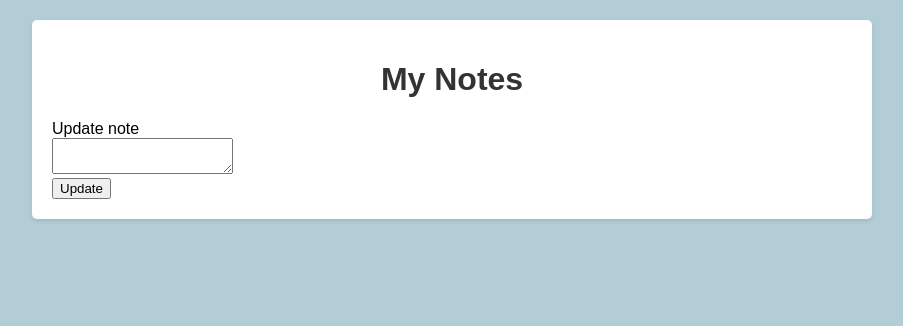
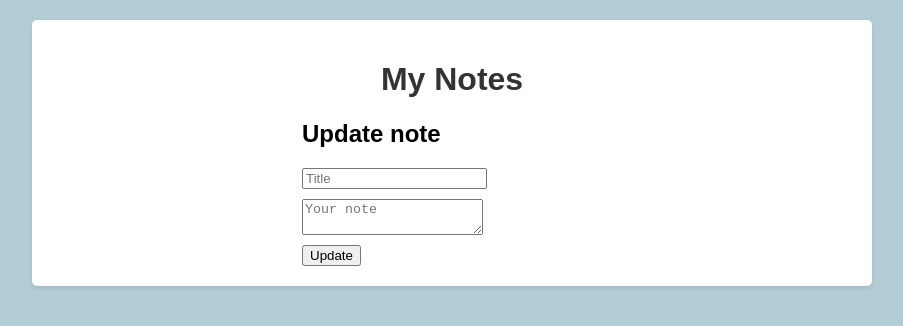
Before and after one commit to koki3000/notes-react, a React (Create React App) app: page /update/1 in a window 1280 px wide. Shown: the top 326 px of the page, without its empty margins (188-1091 px from the left). Built offline with nearby package versions, Linux system fonts and the light colour scheme; no server answers.

Commit message:
Modified forms and added title to notes

```diff
--- a/src/App.css
+++ b/src/App.css
@@ -47,3 +47,24 @@ body {
 .note:nth-child(even) p {
   color: white;
 }
+
+.form-container {
+  width: 300px;
+  margin: 0 auto;
+}
+
+.form-container label,
+.form-container input,
+.form-container textarea {
+  display: block;
+  margin-bottom: 10px;
+}
+
+.form-container input[type="submit"] {
+  width: 100%;
+  background-color: #4CAF50;
+  color: #fff;
+  border: none;
+  padding: 10px;
+  cursor: pointer;
+}
--- a/src/pages/Add.js
+++ b/src/pages/Add.js
@@ -3,11 +3,16 @@ import { useNavigate } from "react-router-dom";
 
 export default function Add() {
 
-    const [note, setNote] = useState("")
+    const [note, setNote] = useState({})
     const navigate = useNavigate()
 
     function handleChange(event) {
-        setNote(event.target.value)
+        const {name, value} = event.target
+        setNote(prevNote => ({
+            ...prevNote,
+            [name]: value
+        })
+        )
     }
 
     async function handleSubmit(event) {
@@ -15,7 +20,8 @@ export default function Add() {
         await fetch('http://127.0.0.1:8000/note/add/', {
             method: 'POST',
             body: JSON.stringify({
-                   content: note,
+                    title: note.title,
+                    content: note.content
                 }),
             headers: {
                'Content-type': 'application/json; charset=UTF-8',
@@ -24,15 +30,21 @@ export default function Add() {
         navigate("/")
     }
     return (
-        <div>
+        <div className='form-container'>
+            <h2> Add note </h2>
             <form onSubmit={handleSubmit}>
-                <div> Add note </div>
+                <input
+                     placeholder='Title'
+                     onChange={handleChange}
+                     name='title'
+                     value={note.title}>
+                </input>
                 <textarea
                     placeholder='Your note'
                     onChange={handleChange}
-                    value={note}>
+                    name='content'
+                    value={note.content}>
                 </textarea>
-
                 <div>
                     <button type='submit'> Add </button>
                 </div>
--- a/src/pages/Main.js
+++ b/src/pages/Main.js
@@ -35,7 +35,7 @@ export default function Main()
    var myNotes = notes.map(note => {
       return (
          <div key={note.id}  className='note'>
-            <h2>{note.id}</h2>
+            <h2>{note.title}</h2>
             <p>{note.content}</p>
             <button onClick={() =>  navigate(`/update/${note.id}/`)}>Update</button>
             <button onClick={() =>  deleteNote(note.id)}>Delete</button>
--- a/src/pages/Update.js
+++ b/src/pages/Update.js
@@ -2,19 +2,23 @@ import React, { useState, useEffect } from 'react';
 import { useNavigate, useParams  } from 'react-router-dom';
 
 export default function Update({ route, navigation }) {
-    const { id } = useParams();
-    const [note, setNote] = useState("")
+    const { id } = useParams()
+    const [note, setNote] = useState({})
     const navigate = useNavigate()
 
     useEffect( () => {
         fetch(`http://127.0.0.1:8000/note/${id}/`)
          .then((response) => response.json())
-         .then((data) => setNote(data.content))
+         .then((data) => setNote(data))
          .catch((err) => console.log(err.message));
     }, [id])
 
     function handleChange(event) {
-        setNote(event.target.value)
+        const {name, value} = event.target
+        setNote(prevNote => ({
+            ...prevNote,
+            [name]: value
+        }))
     }
 
     async function handleSubmit(event) {
@@ -22,7 +26,8 @@ export default function Update({ route, navigation }) {
         await fetch(`http://127.0.0.1:8000/note/update/${id}/`, {
             method: 'PUT',
             body: JSON.stringify({
-                content: note,
+                title: note.title,
+                content: note.content
             }),
             headers: {
                 'Content-type': 'application/json; charset=UTF-8',
@@ -32,17 +37,25 @@ export default function Update({ route, navigation }) {
     }
 
     return (
+        <div className='form-container'>
+            <h2> Update note </h2>
             <form onSubmit={handleSubmit}>
-            <div> Update note </div>
+                <input
+                     placeholder='Title'
+                     onChange={handleChange}
+                     name='title'
+                     value={note.title}>
+                </input>
                 <textarea
-                type='textfield'
+                    placeholder='Your note'
                     onChange={handleChange}
-                value={note}>
+                    name='content'
+                    value={note.content}>
                 </textarea>
                 <div>
                     <button type='submit'> Update </button>
                 </div>
             </form>
-
+        </div>
     )
 }
```
Lines whose indentation alone changed are shown as unchanged.
